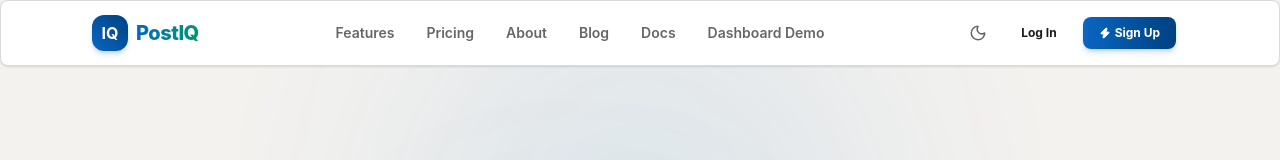
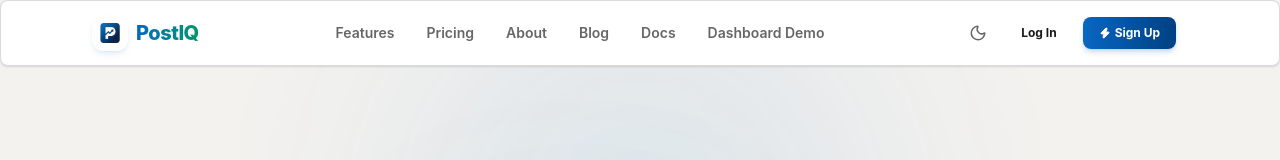
Before and after one commit to Nexdial-io/postiq, a Next.js app: page / in a window 1280 px wide. Shown: the top 160 px of the page. Built offline with nearby package versions, Linux system fonts and the light colour scheme.

Commit message:
design: integrate premium PostIQ logo images into header, footer, and metadata favicon configuration

```diff
--- a/src/app/layout.tsx
+++ b/src/app/layout.tsx
@@ -16,6 +16,11 @@ const geistMono = Geist_Mono({
 export const metadata: Metadata = {
   title: "PostIQ – AI-Powered Creator Intelligence for LinkedIn",
   description: "PostIQ helps LinkedIn creators grow faster with AI post scoring, profile intelligence, hook generators, hashtag analytics, content calendar & competitor insights. Powered by AI at postiq.nexdial.io.",
+  icons: {
+    icon: "/postiq-icon.png",
+    shortcut: "/postiq-icon.png",
+    apple: "/postiq-icon.png",
+  },
 };
 
 export default function RootLayout({
--- a/src/components/ClientLayout.tsx
+++ b/src/components/ClientLayout.tsx
@@ -168,9 +168,11 @@ export default function ClientLayout({ children }: ClientLayoutProps) {
         <header className="sticky top-0 z-50 glass-panel border-b border-card-border bg-nav-bg w-full backdrop-blur-md">
           <div className="max-w-[1128px] mx-auto px-4 h-16 flex items-center justify-between">
             <Link href="/" className="flex items-center space-x-2 group">
-              <div className="w-9 h-9 rounded-xl bg-gradient-to-tr from-brand-purple to-brand-indigo flex items-center justify-center text-white font-bold shadow-md shadow-brand-purple/20 group-hover:scale-105 transition-transform duration-250">
-                IQ
-              </div>
+              <img
+                src="/postiq-icon.png"
+                alt="PostIQ Logo"
+                className="w-9 h-9 rounded-xl shadow-md shadow-brand-purple/10 group-hover:scale-105 transition-transform duration-250"
+              />
               <span className="font-extrabold text-xl tracking-tight bg-gradient-to-r from-brand-purple to-brand-emerald bg-clip-text text-transparent group-hover:opacity-90 transition-opacity">
                 PostIQ
               </span>
@@ -292,9 +294,11 @@ export default function ClientLayout({ children }: ClientLayoutProps) {
             {/* Column 1: Brand details */}
             <div className="col-span-2 space-y-4">
               <Link href="/" className="flex items-center space-x-2">
-                <div className="w-8 h-8 rounded-lg bg-gradient-to-tr from-brand-purple to-brand-indigo flex items-center justify-center text-white font-bold">
-                  IQ
-                </div>
+                <img
+                  src="/postiq-icon.png"
+                  alt="PostIQ Logo"
+                  className="w-8 h-8 rounded-lg shadow-sm"
+                />
                 <span className="font-extrabold text-lg text-gradient">
                   PostIQ
                 </span>
@@ -382,10 +386,11 @@ export default function ClientLayout({ children }: ClientLayoutProps) {
           {/* Left Side: Logo & Search Box */}
           <div className="flex items-center space-x-3 flex-shrink-0">
             <Link href="/dashboard" className="flex items-center space-x-2 shrink-0 group">
-              {/* LinkedIn-style Blue square with "IQ" in white */}
-              <div className="w-8 h-8 rounded bg-brand-purple flex items-center justify-center text-white font-black text-base shadow-md group-hover:scale-105 transition-transform duration-200">
-                IQ
-              </div>
+              <img
+                src="/postiq-icon.png"
+                alt="PostIQ Logo"
+                className="w-8 h-8 rounded shadow-md group-hover:scale-105 transition-transform duration-200"
+              />
               <span className="hidden lg:inline-block font-extrabold text-sm tracking-tight text-gradient">
                 PostIQ
               </span>
```
Also changed, not shown: public/postiq-icon.png (added), public/postiq-logo.png (added).
